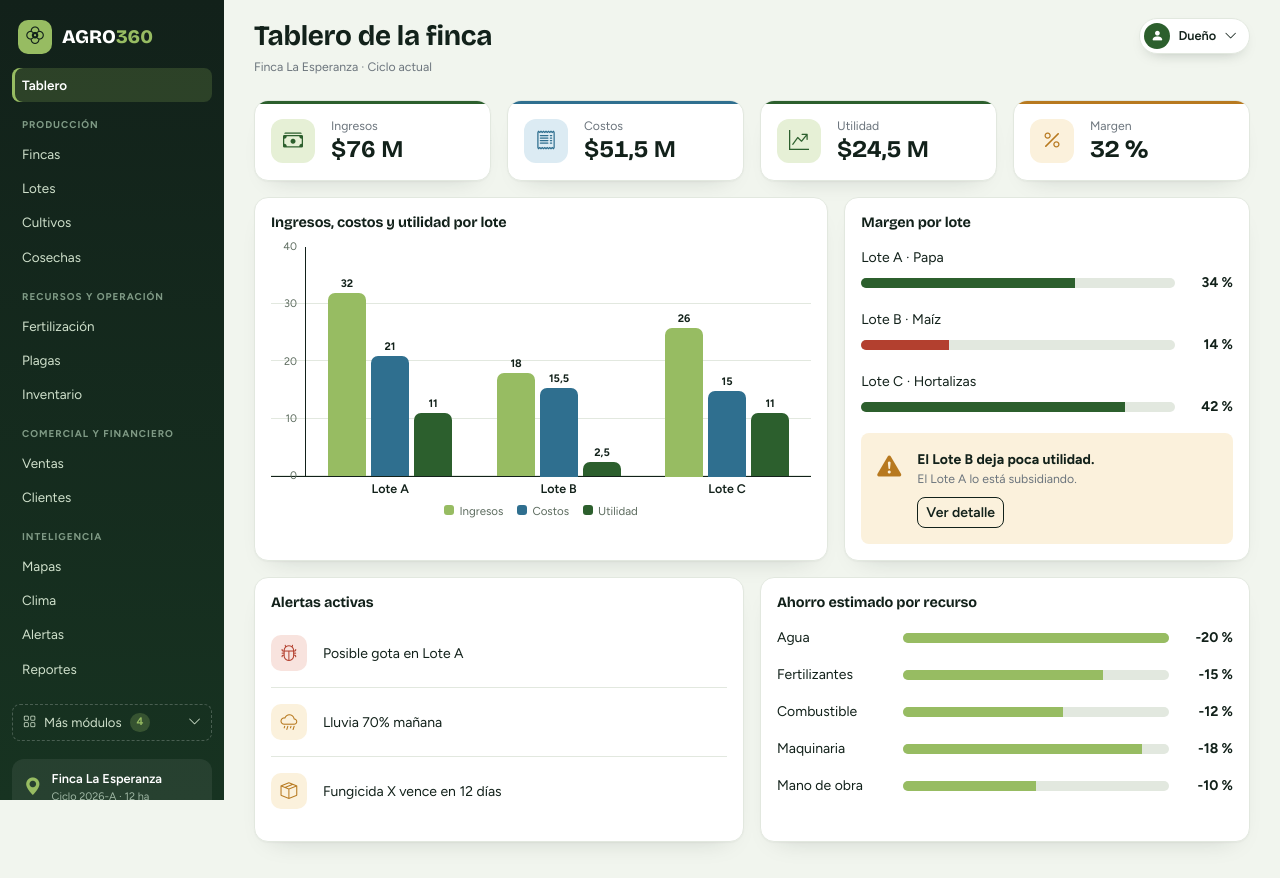
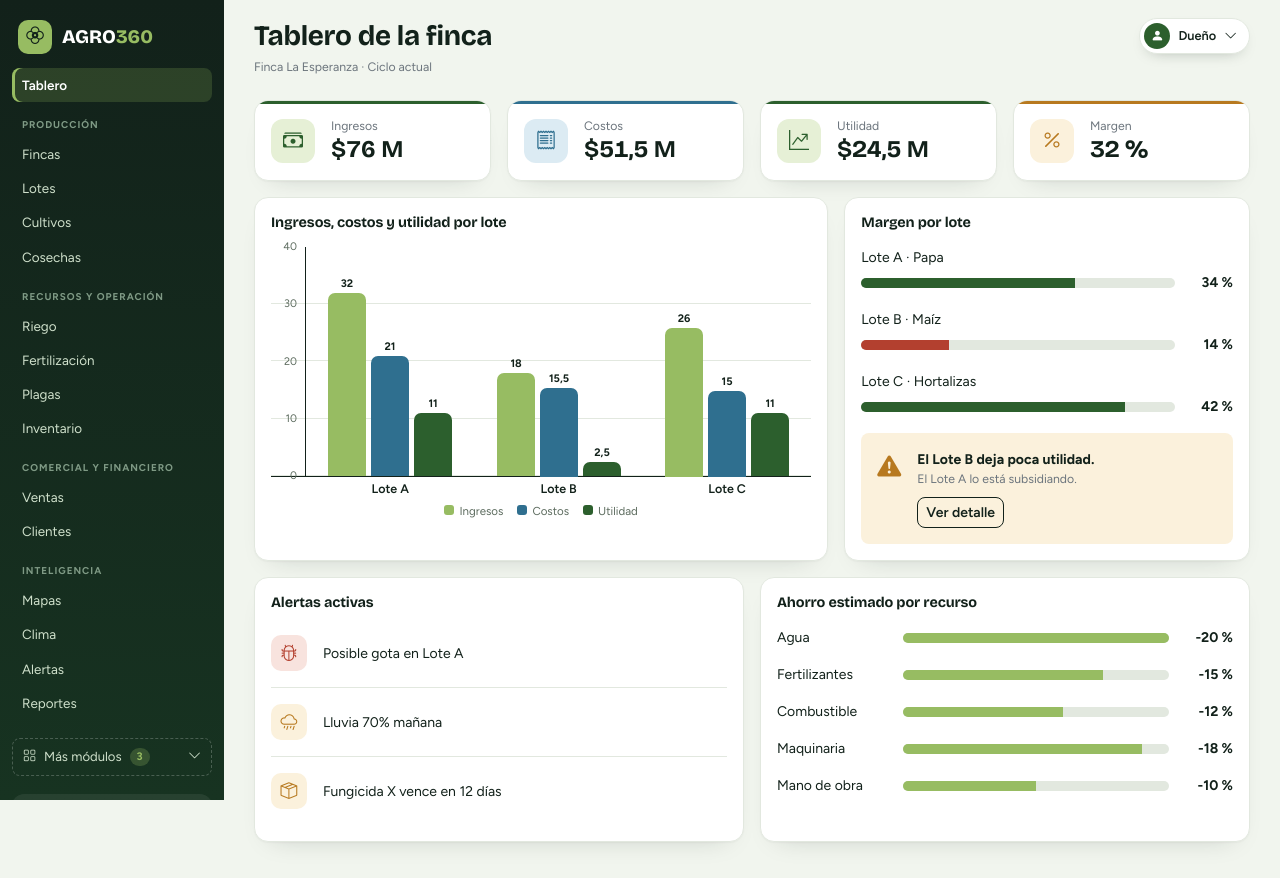
Before and after one commit to FelipeUCC898/Agro360-proyecto-electiva, an Angular app: page /tablero in a window 1280 px wide. Built offline with nearby package versions, Linux system fonts and the light colour scheme.

Commit message:
se agrega riego al menú y las rutas

```diff
--- a/src/app/app.routes.ts
+++ b/src/app/app.routes.ts
@@ -14,6 +14,7 @@ export const routes: Routes = [
       { path: 'lotes/:id/costos', title: 'Costo del lote · Agro360', loadComponent: () => import('./pages/web/costo-lote/costo-lote').then((m) => m.CostoLote) },
       { path: 'cultivos', title: 'Cultivos · Agro360', loadComponent: () => import('./pages/web/cultivos/cultivos').then((m) => m.Cultivos) },
       { path: 'cosechas', title: 'Cosechas · Agro360', loadComponent: () => import('./pages/web/cosechas/cosechas').then((m) => m.Cosechas) },
+      { path: 'riego', title: 'Riego · Agro360', loadComponent: () => import('./pages/web/riego/riego').then((m) => m.Riego) },
       { path: 'fertilizacion', title: 'Fertilización · Agro360', loadComponent: () => import('./pages/web/fertilizacion/fertilizacion').then((m) => m.Fertilizacion) },
       { path: 'plagas', title: 'Plagas · Agro360', loadComponent: () => import('./pages/web/plagas/plagas').then((m) => m.Plagas) },
       { path: 'inventario', title: 'Inventario · Agro360', loadComponent: () => import('./pages/web/inventario/inventario').then((m) => m.Inventario) },
@@ -33,6 +34,7 @@ export const routes: Routes = [
       { path: 'registrar', title: 'Registrar · Agro360', loadComponent: () => import('./pages/movil/registrar/registrar').then((m) => m.MovilRegistrar) },
       { path: 'labor', title: 'Labor · Agro360', loadComponent: () => import('./pages/movil/labor/labor').then((m) => m.MovilLabor) },
       { path: 'cosecha', title: 'Cosecha · Agro360', loadComponent: () => import('./pages/movil/cosecha/cosecha').then((m) => m.MovilCosecha) },
+      { path: 'riego', title: 'Registrar riego · Agro360', loadComponent: () => import('./pages/movil/riego/riego').then((m) => m.MovilRiego) },
       { path: 'plagas', title: 'Reportar plaga · Agro360', loadComponent: () => import('./pages/movil/plagas/plagas').then((m) => m.MovilPlagas) },
       { path: 'alertas', title: 'Alertas · Agro360', loadComponent: () => import('./pages/movil/alertas/alertas').then((m) => m.MovilAlertas) },
       { path: 'lotes', title: 'Mis lotes · Agro360', loadComponent: () => import('./pages/movil/lotes/lotes').then((m) => m.MovilLotes) }
--- a/src/app/core/menu.ts
+++ b/src/app/core/menu.ts
@@ -23,6 +23,7 @@ export const MENU: MenuGrupo[] = [
   {
     titulo: 'Recursos y operación',
     items: [
+      { etiqueta: 'Riego', ruta: '/riego' },
       { etiqueta: 'Fertilización', ruta: '/fertilizacion' },
       { etiqueta: 'Plagas', ruta: '/plagas' },
       { etiqueta: 'Inventario', ruta: '/inventario' }
@@ -48,7 +49,6 @@ export const MENU: MenuGrupo[] = [
 
 // Módulos que todavía no tienen pantalla: quedan recogidos en "Más módulos"
 export const MENU_PROXIMAMENTE: MenuItem[] = [
-  { etiqueta: 'Riego' },
   { etiqueta: 'Trabajadores' },
   { etiqueta: 'Maquinaria' },
   { etiqueta: 'Finanzas' }
```
